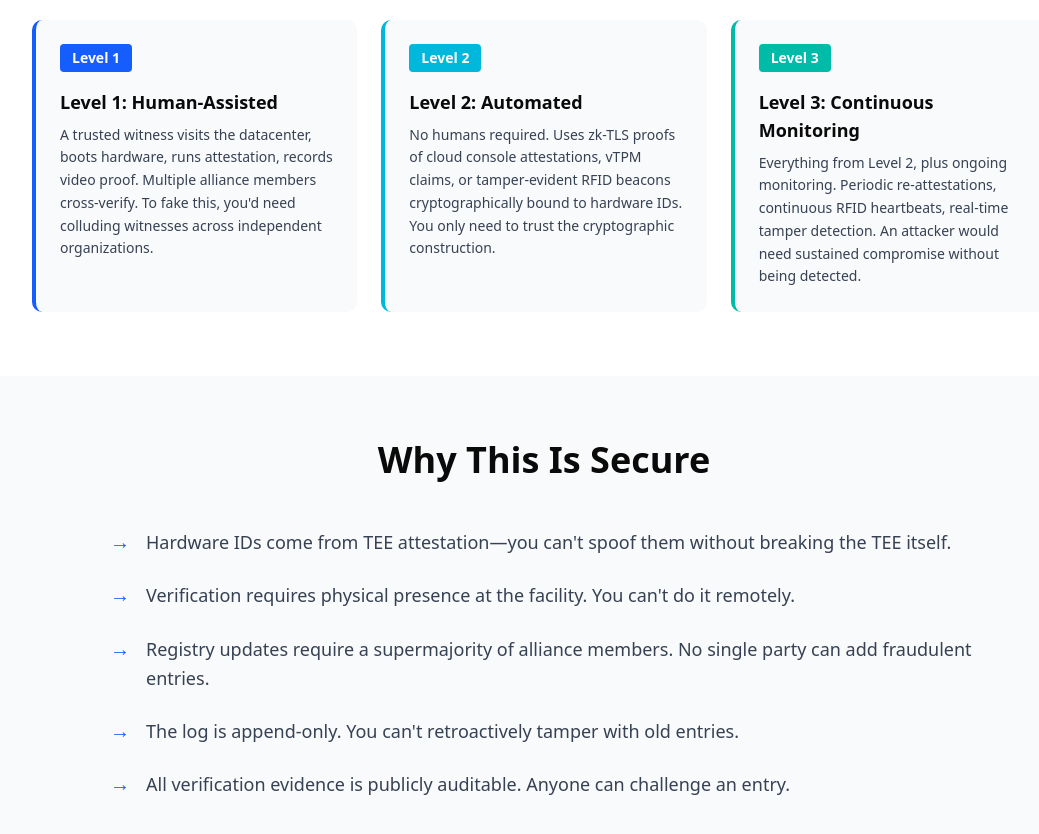
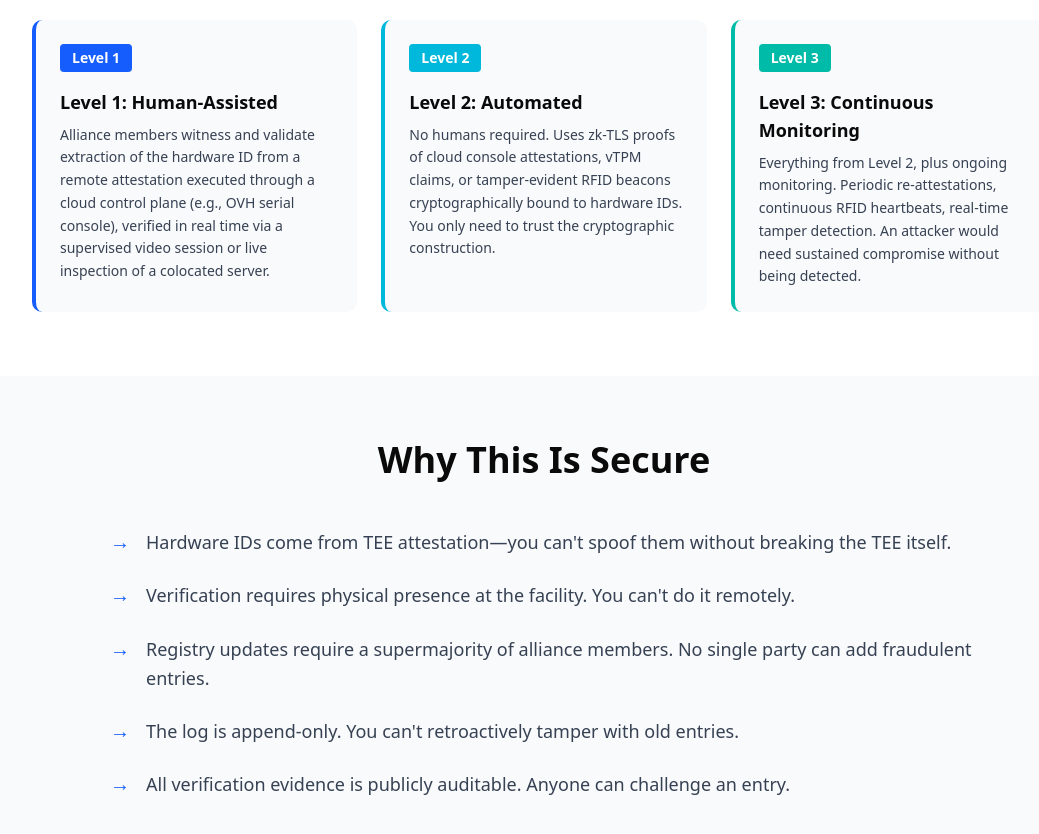
Before and after one commit to proofofcloud/proofofcloudorg, a Next.js app in the folder frontend/: page / in a window 1280 px wide. Shown: the part 3420-4254 px from the top of the page, without its empty margins (96-1135 px from the left). Built offline with nearby package versions, Linux system fonts and the light colour scheme.

Commit message:
Improved the description of Level 1 verification

```diff
--- a/frontend/app/page.tsx
+++ b/frontend/app/page.tsx
@@ -180,9 +180,7 @@ export default function Home() {
                 </div>
                 <h4 className="font-semibold text-lg mb-2">Level 1: Human-Assisted</h4>
                 <p className="text-sm text-gray-700 leading-relaxed">
-                  A trusted witness visits the datacenter, boots hardware, runs attestation,
-                  records video proof. Multiple alliance members cross-verify. To fake this,
-                  you&apos;d need colluding witnesses across independent organizations.
+          Alliance members witness and validate extraction of the hardware ID from a remote attestation executed through a cloud control plane (e.g., OVH serial console), verified in real time via a supervised video session or live inspection of a colocated server.
                 </p>
               </div>
 
```
